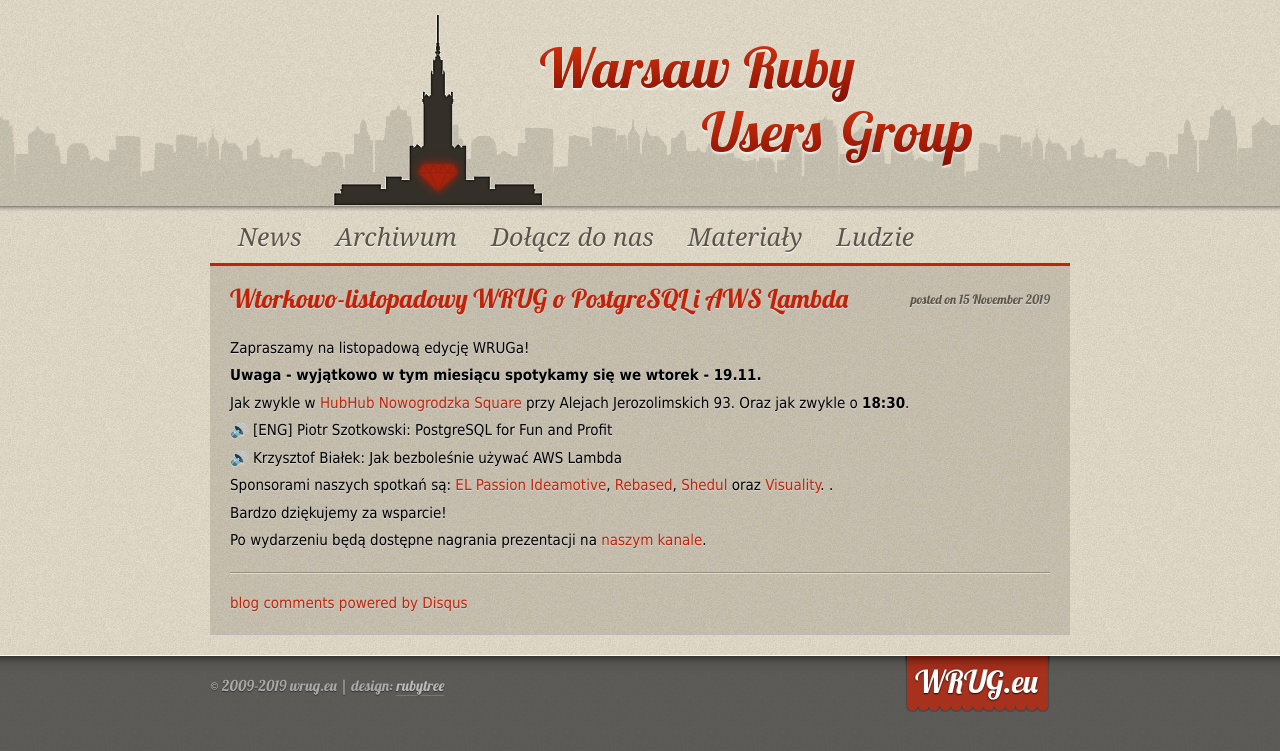
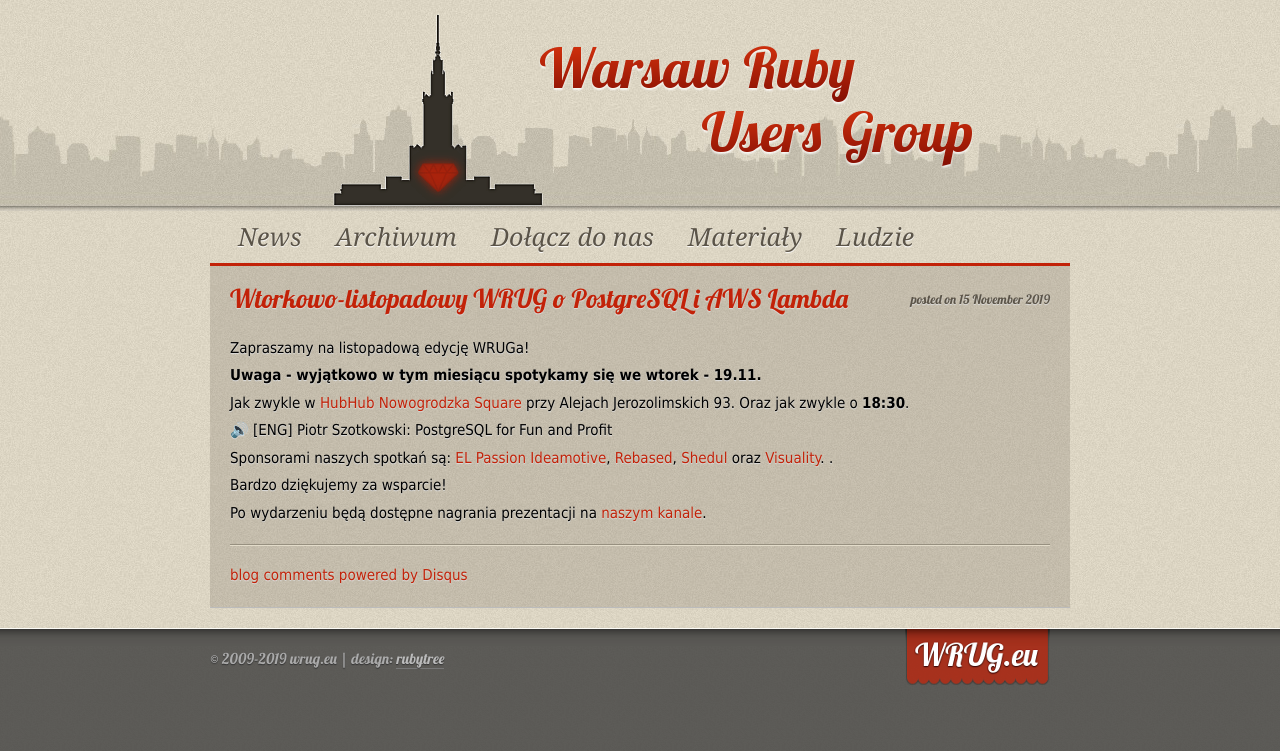
Before and after one commit to wrug/wrug.eu, a Jekyll site: the page built from _posts/2019-11-15-spotkanie-listopadowe.md, in a window 1280 px wide. Shown: the top 751 px of the page. Built offline with Jekyll 4.4.1, drawn with Linux system fonts in a browser that asks for light colours; comment, search, counter and statistics services are not loaded.

Commit message:
November 2019: update info

```diff
--- a/_posts/2019-11-15-spotkanie-listopadowe.md
+++ b/_posts/2019-11-15-spotkanie-listopadowe.md
@@ -11,9 +11,6 @@
 
 🔊 [ENG] Piotr Szotkowski: PostgreSQL for Fun and Profit
 
-🔊 Krzysztof Białek: Jak bezboleśnie używać AWS Lambda
-
-
 Sponsorami naszych spotkań są:
 [EL Passion](https://www.elpassion.com/)
 [Ideamotive](https://ideamotive.co/),
```
